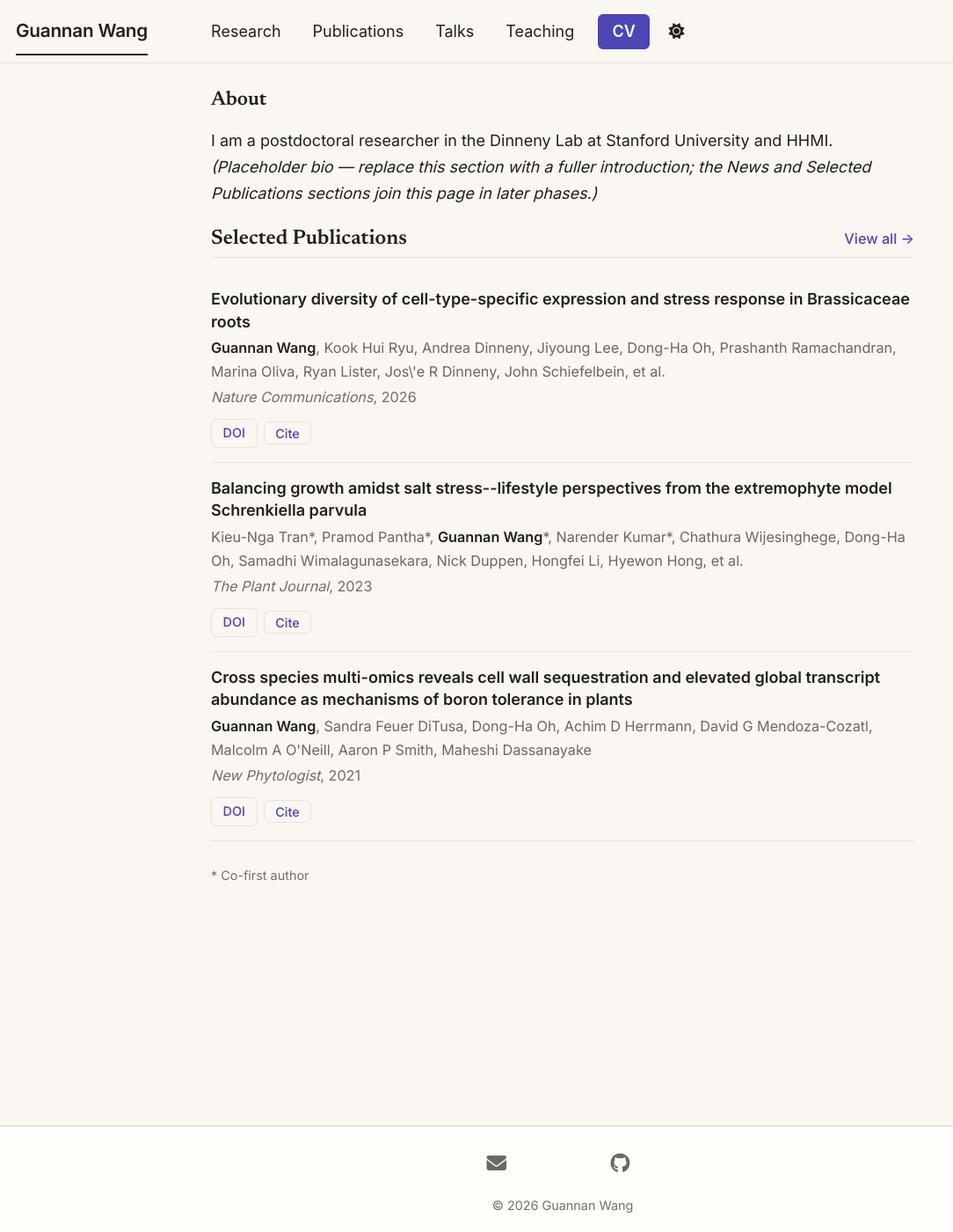
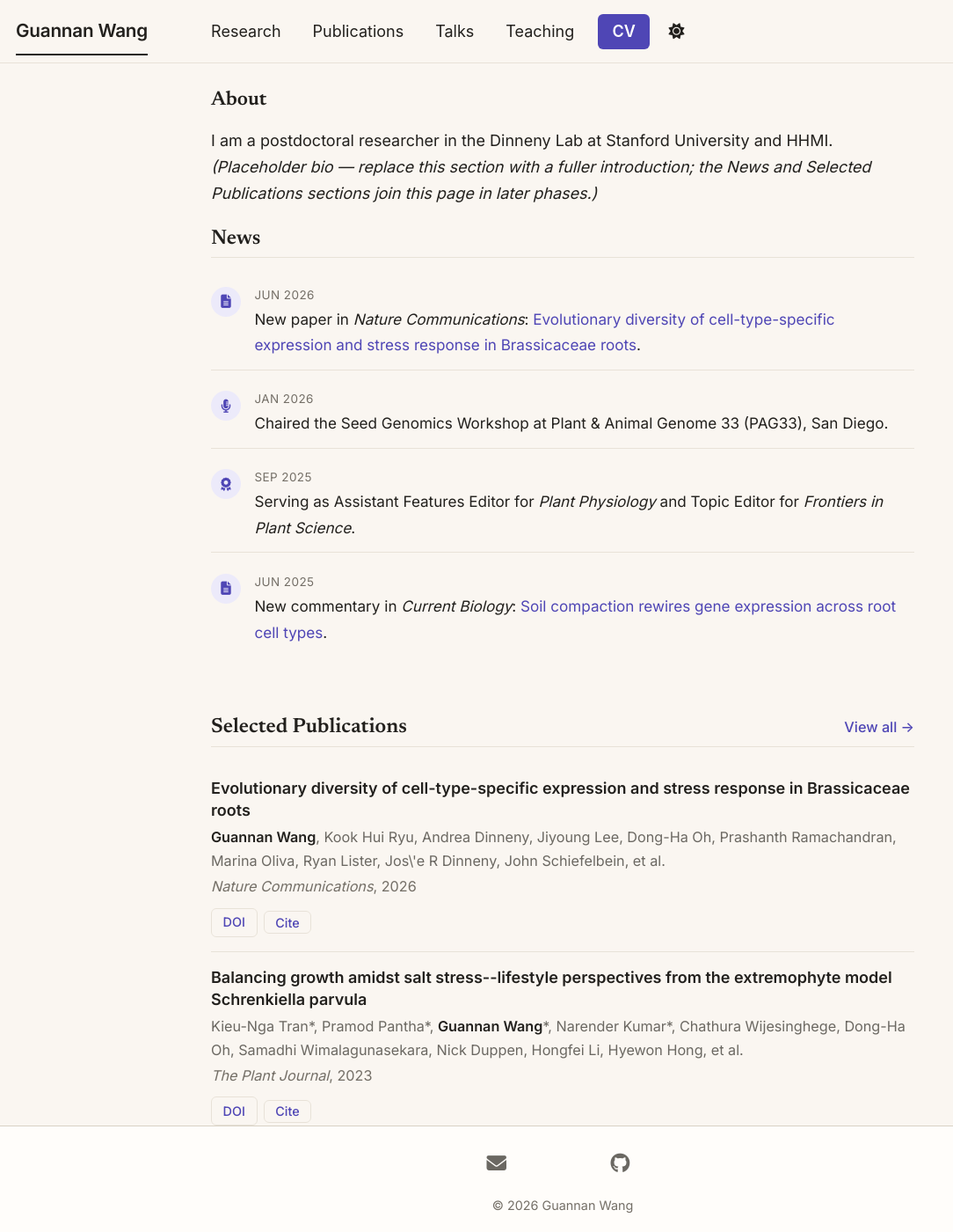
Before and after one commit to Guannan-Wang/guannan-wang.github.io, a Jekyll site: the page built from _pages/about.md, in a window 1280 px wide and 1400 px high, scrolled down 484 px. Shown: the whole window at 88% size, without its empty margins (0-1084 px from the left). Built offline with Jekyll 4.4.1, drawn with Linux system fonts in a browser that asks for light colours; a style sheet for code colours, icons or effects is not loaded.

Commit message:
feat: homepage news feed

```diff
--- /dev/null
+++ b/_data/news.yml
@@ -0,0 +1,29 @@
+# ============================================================================
+# Homepage "News" feed. Newest first; the 5 most recent are shown.
+# HOW TO EDIT (no coding needed):
+#   Each item is one "- date:" block with three fields:
+#     date:  YYYY-MM-DD  (controls order; only the month + year are shown)
+#     type:  paper | talk | award   (chooses the icon; anything else = a star)
+#     text:  the message. Markdown works — *italics* and [links](https://...).
+#   Add an item: copy a block to the top and edit it.
+#   Remove an item: delete its block.
+#   Keep the 2-space indentation exactly as shown.
+#
+# NOTE: the dates below are approximate starter entries — adjust to the real
+# dates, and add/remove items as things happen.
+# ============================================================================
+- date: 2026-06-01
+  type: paper
+  text: "New paper in *Nature Communications*: [Evolutionary diversity of cell-type-specific expression and stress response in Brassicaceae roots](https://doi.org/10.1038/s41467-026-73270-2)."
+
+- date: 2026-01-15
+  type: talk
+  text: "Chaired the Seed Genomics Workshop at Plant & Animal Genome 33 (PAG33), San Diego."
+
+- date: 2025-09-01
+  type: award
+  text: "Serving as Assistant Features Editor for *Plant Physiology* and Topic Editor for *Frontiers in Plant Science*."
+
+- date: 2025-06-01
+  type: paper
+  text: "New commentary in *Current Biology*: [Soil compaction rewires gene expression across root cell types](https://doi.org/10.1016/j.cub.2025.06.009)."
--- /dev/null
+++ b/_includes/news.html
@@ -0,0 +1,26 @@
+{%- comment -%}
+  Homepage News feed. Reads _data/news.yml, newest first, shows up to 5.
+  Each item gets a type icon (paper / talk / award, else a star). Renders
+  nothing when the file is empty (graceful degradation).
+{%- endcomment -%}
+{% assign items = site.data.news | sort: "date" | reverse %}
+{% if items and items.size > 0 %}
+  <section class="home-section news">
+    <div class="home-section__head">
+      <h2 class="home-section__title">News</h2>
+    </div>
+    <ul class="news__list">
+      {% for item in items limit: 5 %}
+        <li class="news__item">
+          <span class="news__icon news__icon--{{ item.type | default: 'news' }}" aria-hidden="true">
+            <i class="{% case item.type %}{% when 'paper' %}fa-solid fa-file-lines{% when 'talk' %}fa-solid fa-microphone-lines{% when 'award' %}fa-solid fa-award{% else %}fa-solid fa-star{% endcase %}"></i>
+          </span>
+          <div class="news__body">
+            <span class="news__date">{{ item.date | date: "%b %Y" }}</span>
+            <span class="news__text">{{ item.text | markdownify | remove: '<p>' | remove: '</p>' }}</span>
+          </div>
+        </li>
+      {% endfor %}
+    </ul>
+  </section>
+{% endif %}
--- a/_layouts/home.html
+++ b/_layouts/home.html
@@ -13,6 +13,8 @@ layout: default
     </div>
   {% endif %}
 
+  {% include news.html %}
+
   {% include selected-publications.html %}
 </div>
 
--- a/_sass/layout/_academic.scss
+++ b/_sass/layout/_academic.scss
@@ -455,6 +455,59 @@ button:focus-visible,
 }
 
 /* --------------------------------------------------------------------------
+   Homepage News feed
+   -------------------------------------------------------------------------- */
+
+.news__list {
+  list-style: none;
+  margin: 0;
+  padding: 0;
+}
+
+.news__item {
+  display: flex;
+  gap: 0.85rem;
+  padding: 0.7rem 0;
+  border-bottom: 1px solid var(--border);
+
+  &:last-child { border-bottom: 0; }
+}
+
+.news__icon {
+  flex: 0 0 auto;
+  display: inline-flex;
+  align-items: center;
+  justify-content: center;
+  width: 1.9rem;
+  height: 1.9rem;
+  border-radius: 50%;
+  background: var(--soft);
+  color: var(--accent);
+  font-size: 0.85rem;
+  margin-top: 0.1rem;
+}
+
+.news__body { flex: 1 1 auto; min-width: 0; }
+
+.news__date {
+  display: block;
+  font-size: 0.75rem;
+  text-transform: uppercase;
+  letter-spacing: 0.03em;
+  color: var(--muted);
+  margin-bottom: 0.1rem;
+}
+
+.news__text {
+  color: var(--ink);
+  font-size: 0.95rem;
+
+  a { color: var(--accent); text-decoration: none; }
+  a:hover { color: var(--accent-hover); text-decoration: underline; }
+  em { font-style: italic; }
+}
+
+/* --------------------------------------------------------------------------
    Research themes
    -------------------------------------------------------------------------- */
 
```
